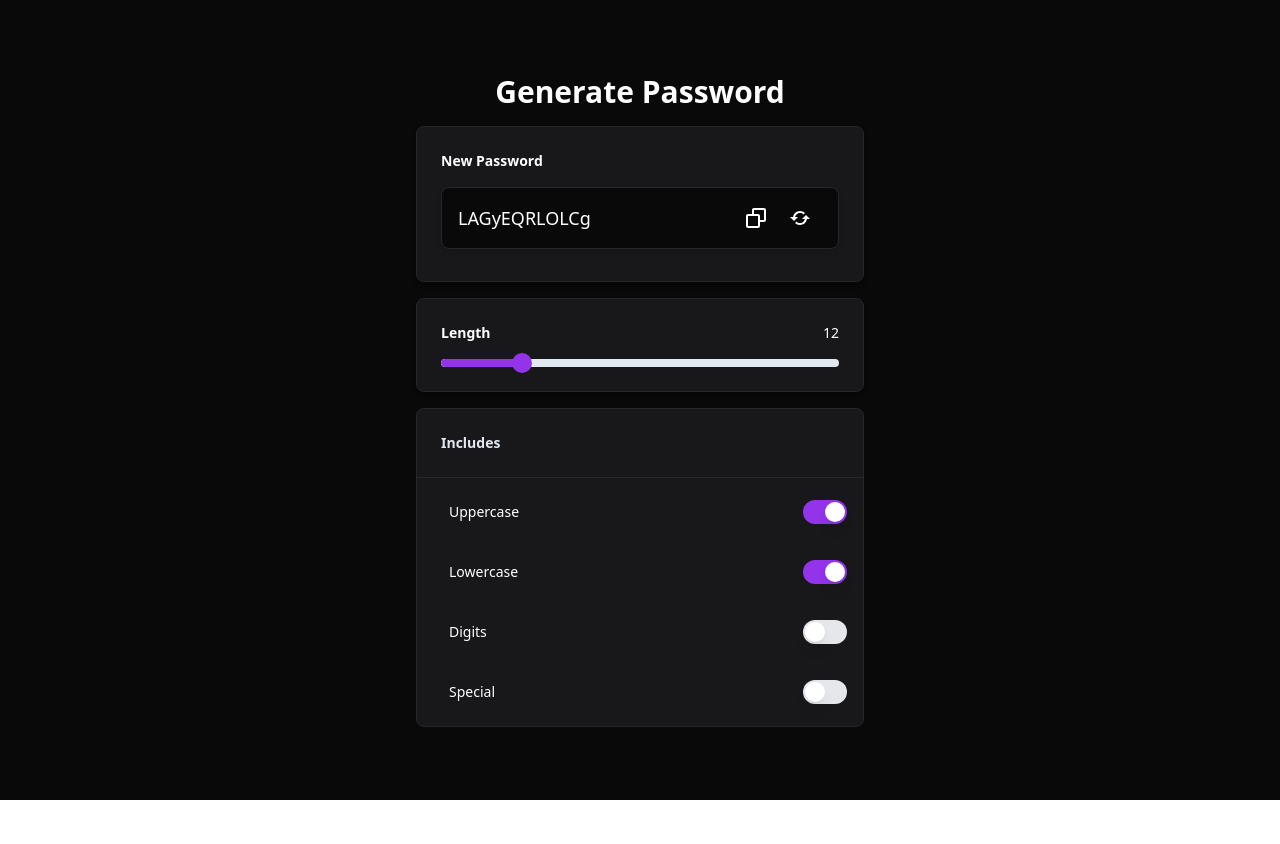
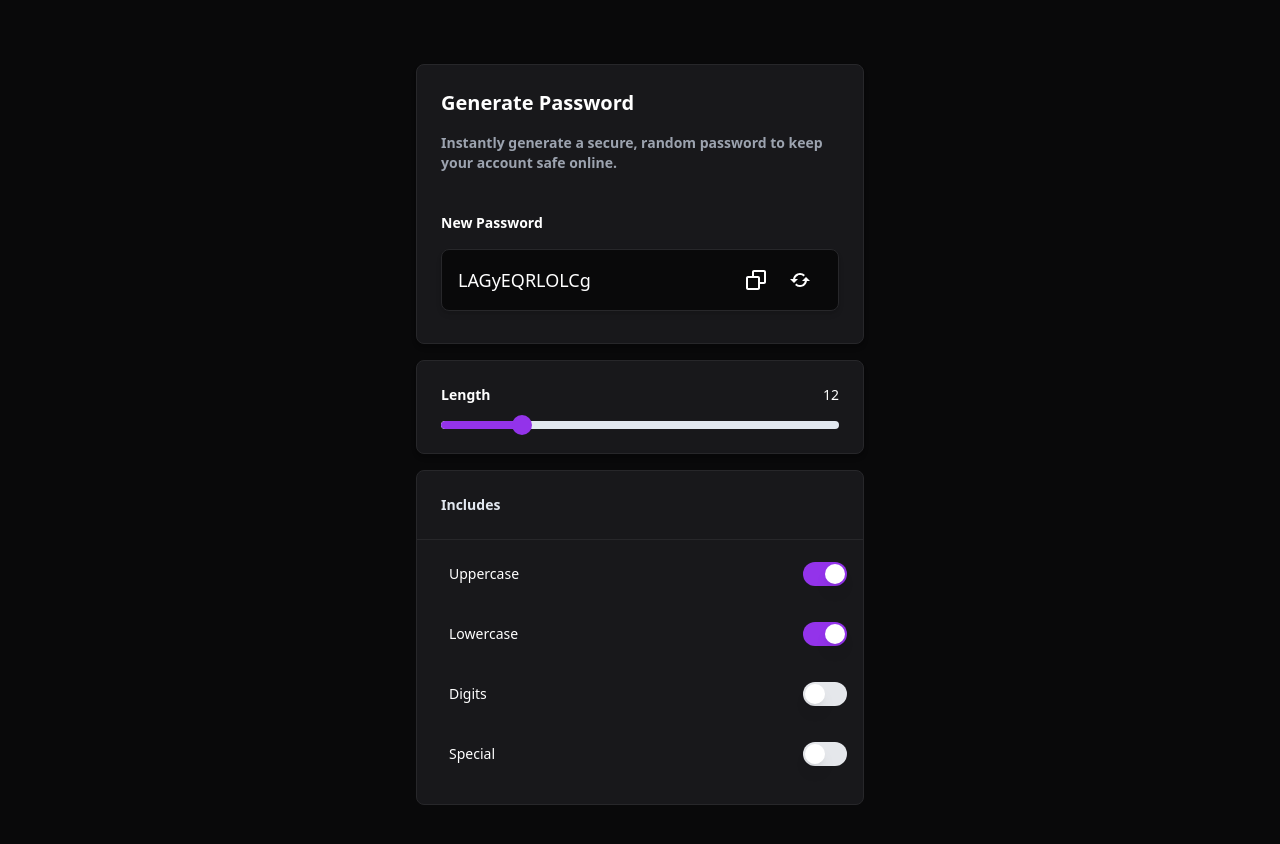
Before and after one commit to luanvenancio/password-generator, a Next.js app: page / in a window 1280 px wide. Shown: the top 844 px of the page. Before the commit the page ends 800 px from the top, so only its background shows below. Built offline with nearby package versions, Linux system fonts and the light colour scheme.

Commit message:
Visual Changes

```diff
--- a/pages/components/PasswordOptions.tsx
+++ b/pages/components/PasswordOptions.tsx
@@ -73,7 +73,7 @@ export function PasswordOptions({ onOptionsChanged }: PasswordOptionsProp) {
                     />
                 </Slider.Root>
             </div>
-            <div className="w-full max-w-md bg-zinc-900 border border-zinc-800 rounded-lg">
+            <div className="w-full max-w-md bg-zinc-900 border border-zinc-800 rounded-lg pb-4">
                 <p className="block py-6 ml-6 text-sm text-left font-semibold text-slate-200 dark:text-white">
                     Includes
                 </p>
--- a/pages/index.tsx
+++ b/pages/index.tsx
@@ -28,11 +28,14 @@ const Home: NextPage = () => {
             </Head>
 
             <main className="py-16 px-0 flex flex-col items-center justify-center min-h-screen">
-                <h1 className="mb-4 text-3xl font-semibold text-left text-white">
-                    Generate Password
-                </h1>
-
                 <div className="w-full max-w-md mb-4 bg-zinc-900 border border-zinc-800 rounded-lg shadow-md p-4 sm:p-4 md:p-6">
+                    <h1 className="mb-4 text-xl font-semibold text-left text-white">
+                        Generate Password
+                    </h1>
+                    <p className="block mb-10 text-sm text-left font-semibold text-gray-400">
+                        Instantly generate a secure, random password to keep
+                        your account safe online.
+                    </p>
                     <p className="block mb-4 text-sm text-left font-semibold text-white dark:text-white">
                         New Password
                     </p>
--- a/pages/utils/generate-password.ts
+++ b/pages/utils/generate-password.ts
@@ -6,8 +6,6 @@ const special = "!\"#$%&'*+-_,./:;=?@\\^`|~[]{}()<>";
 export function generatePassword(checkedState: boolean[], pwdLength: number) {
     let password = "";
     let pool = "";
-
-    console.log("c [" + checkedState + "] p " + pool);
 
     if (checkedState[0]) {
         pool += upperCase;
@@ -25,7 +23,6 @@ export function generatePassword(checkedState: boolean[], pwdLength: number) {
         pool += special;
     }
 
-    console.log("c " + checkedState + "p " + pool);
     /*if (!pool) {
         throw new TypeError("At least one rule for pools must be true");
     }*/
```
